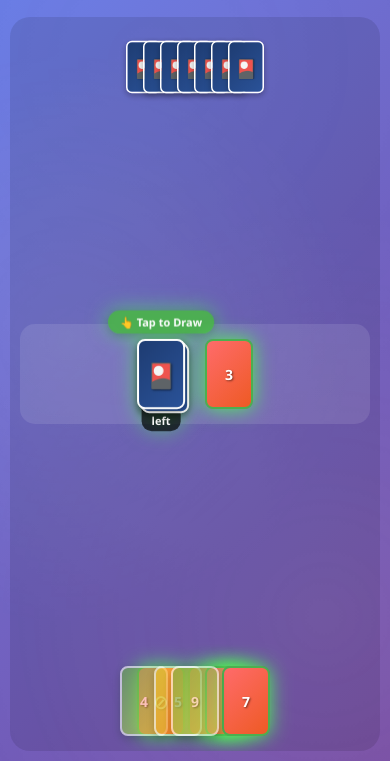
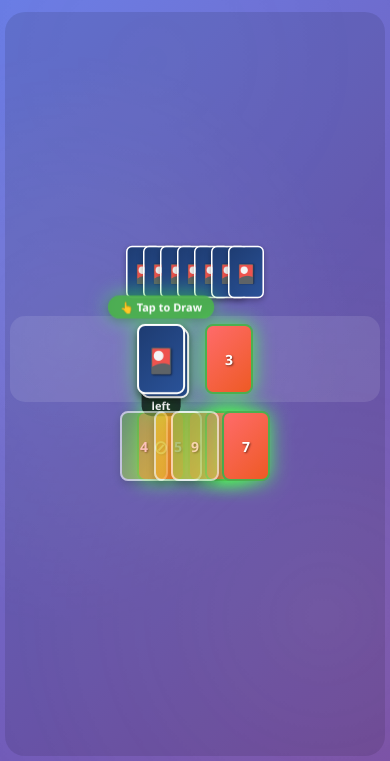
Before and after one commit to parunabh10-sketch/colormatch-game, a website: page public/index.html in a window 390 px wide. Both pictures are taken after a click on the button "🤖 Play vs Bot". Shown: the part 83-844 px from the top of the page. Drawn offline with nearby package versions, Linux system fonts and the light colour scheme.

Commit message:
Update index.html

```diff
--- a/public/index.html
+++ b/public/index.html
@@ -278,12 +278,13 @@
             flex: 1;
             display: flex;
             flex-direction: column;
-            justify-content: space-between;
+            justify-content: center;
             padding: 10px;
-            overflow: hidden;
+            overflow: visible;
             background: rgba(0, 0, 0, 0.1);
             margin: 10px;
             border-radius: 20px;
+            gap: 5px;
         }
 
         /* Opponent Area */
@@ -291,8 +292,9 @@
             display: flex;
             justify-content: center;
             align-items: flex-start;
-            min-height: 80px;
-            padding: 5px;
+            min-height: 60px;
+            padding: 15px 5px 5px 5px;
+            flex-shrink: 0;
         }
 
         /* Middle Area */
@@ -301,11 +303,11 @@
             justify-content: center;
             align-items: center;
             gap: 40px;
-            padding: 20px 10px;
+            padding: 15px 10px;
             flex-shrink: 0;
             background: rgba(255, 255, 255, 0.1);
             border-radius: 15px;
-            margin: 10px 0;
+            margin: 5px 0;
         }
 
         /* Player Area */
@@ -313,8 +315,10 @@
             display: flex;
             justify-content: center;
             align-items: flex-end;
-            min-height: 100px;
-            padding: 5px;
+            min-height: 90px;
+            padding: 5px 5px 25px 5px;
+            flex-shrink: 0;
+            margin-bottom: 20px;
         }
 
         /* Card Styles */
@@ -371,7 +375,7 @@
         }
 
         .hand .card {
-            margin: 0 -15px;
+            margin: 0 -8px;
         }
 
         .hand .card:hover,
@@ -639,7 +643,19 @@
 
             .middle-area {
                 gap: 25px;
-                padding: 15px 5px;
+                padding: 10px 5px;
+                margin: 3px 0;
+            }
+
+            .opponent-area {
+                min-height: 50px;
+                padding: 20px 3px 3px 3px;
+            }
+
+            .player-area {
+                min-height: 80px;
+                padding: 3px 3px 30px 3px;
+                margin-bottom: 30px;
             }
 
             .hand .card {
@@ -679,6 +695,19 @@
 
             .middle-area {
                 gap: 20px;
+                padding: 8px 5px;
+                margin: 2px 0;
+            }
+
+            .opponent-area {
+                min-height: 45px;
+                padding: 25px 2px 2px 2px;
+            }
+
+            .player-area {
+                min-height: 70px;
+                padding: 2px 2px 35px 2px;
+                margin-bottom: 40px;
             }
 
             h1 { font-size: 1.3em; }
@@ -691,6 +720,11 @@
             .deck-pile, .discard-pile {
                 width: 48px;
                 height: 70px;
+            }
+
+            .game-area {
+                margin: 5px;
+                padding: 5px;
             }
         }
     </style>
```
